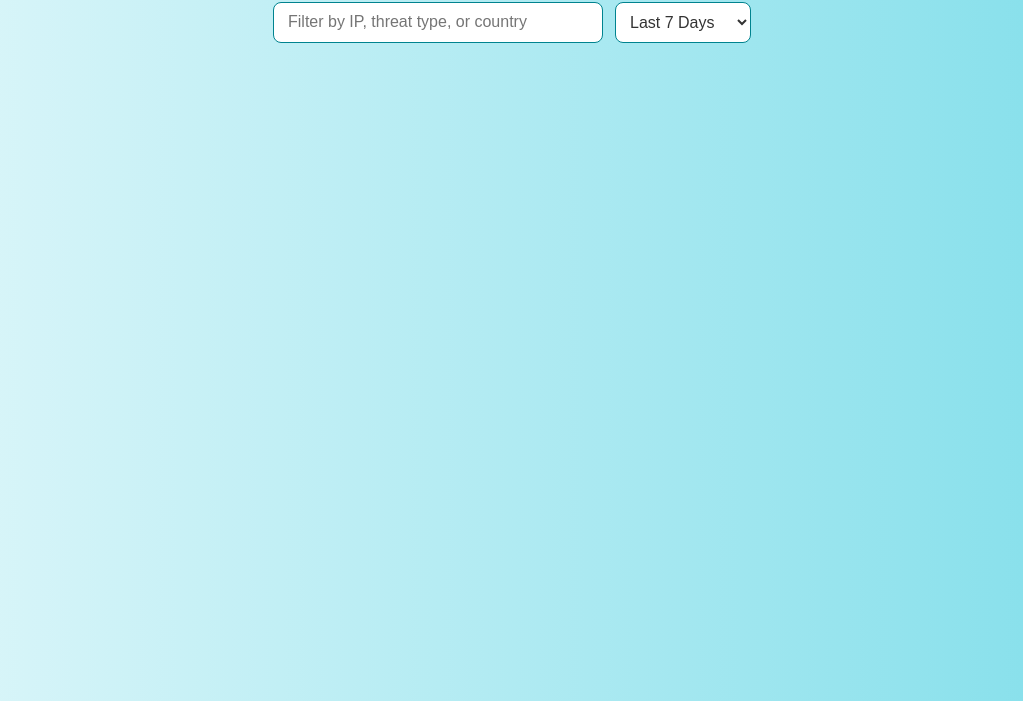
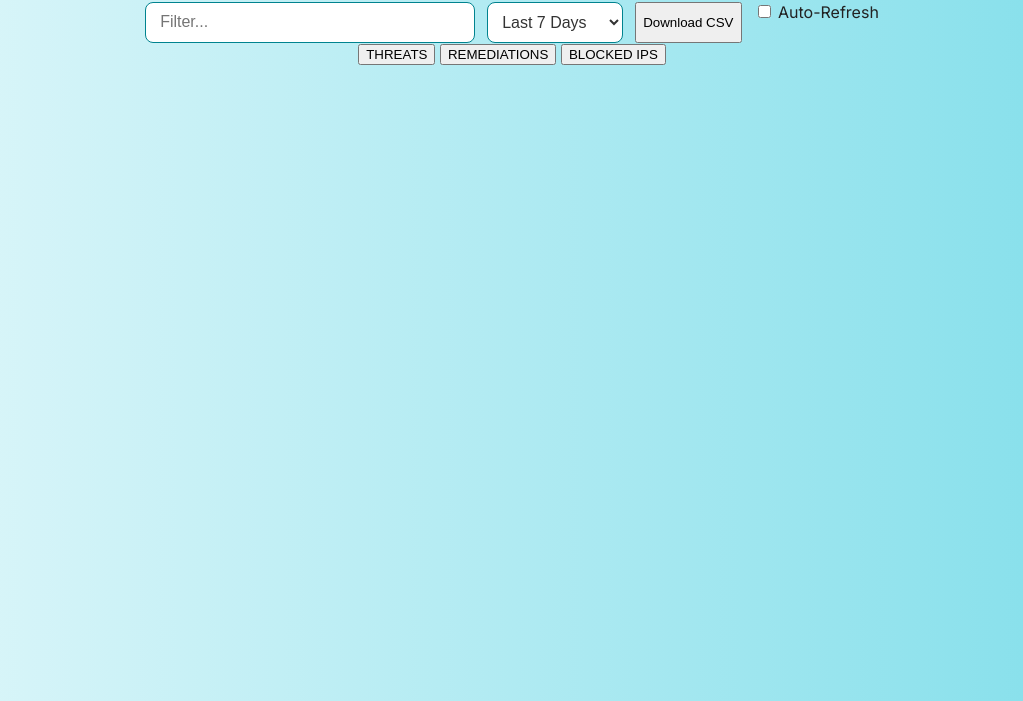
Before and after one commit to enweremo/soar-dashboard, a plain HTML site: page index.html in a window 1280 px wide. Shown: the part 99-800 px from the top of the page, without its empty margins (128-1151 px from the left). Drawn offline with nearby package versions, Linux system fonts and the light colour scheme; no server answers.

Commit message:
Update index.html

```diff
--- a/index.html
+++ b/index.html
@@ -12,12 +12,19 @@
   <header>
     <h1>SOAR Threat Dashboard</h1>
     <div class="controls">
-      <input type="text" id="filterInput" placeholder="Filter by IP, threat type, or country" />
+      <input type="text" id="filterInput" placeholder="Filter..." />
       <select id="daySelect">
         <option value="1">Today</option>
         <option value="7" selected>Last 7 Days</option>
         <option value="30">Last 30 Days</option>
       </select>
+      <button id="downloadBtn">Download CSV</button>
+      <label><input type="checkbox" id="autoRefresh"> Auto-Refresh</label>
+    </div>
+    <div class="tabs">
+      <button class="tab active" data-tab="threats">THREATS</button>
+      <button class="tab" data-tab="remediations">REMEDIATIONS</button>
+      <button class="tab" data-tab="blocked_ips">BLOCKED IPS</button>
     </div>
   </header>
 
@@ -25,12 +32,9 @@
     <section class="chart-grid">
       <canvas id="barChart"></canvas>
       <canvas id="pieChart"></canvas>
-      <canvas id="lineChart"></canvas>
     </section>
 
-    <section id="threatList">
-      <!-- Threat cards will be inserted here -->
-    </section>
+    <section id="cardList"></section>
   </main>
 
   <script src="script.js"></script>
```
